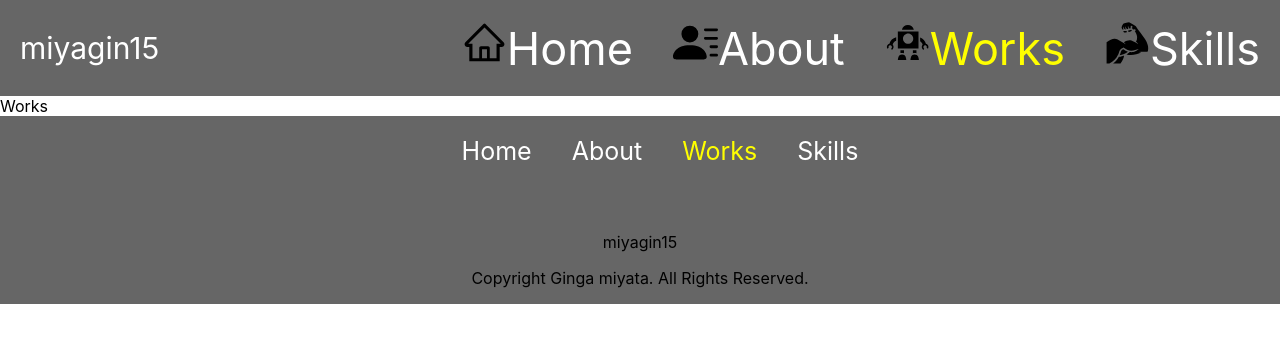
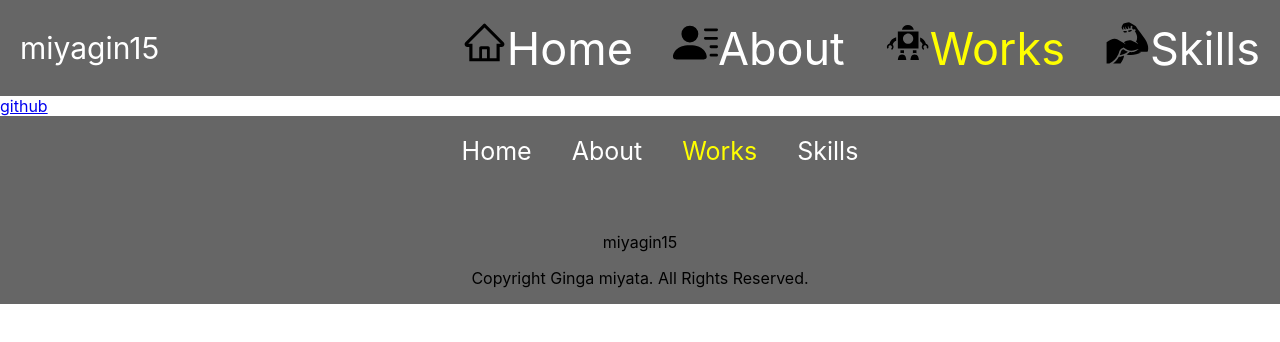
Before and after one commit to miyagin15/resume, a React (Create React App) app: page /works in a window 1280 px wide. Shown: the top 342 px of the page. Built offline with nearby package versions, Linux system fonts and the light colour scheme.

Commit message:
readme編集

```diff
--- a/src/pages/Works.tsx
+++ b/src/pages/Works.tsx
@@ -6,7 +6,11 @@ function Works() {
   return (
     <div>
       <Header />
-      Works
+      <a
+        href="https://github.com/miyagin15"
+        rel="noreferrer noopener"
+        target="_blank"
+      >github</a>
       <Footer />
     </div>
   )
```
Also changed, not shown: 1 other file (tests, documents, lock files or other folders).
